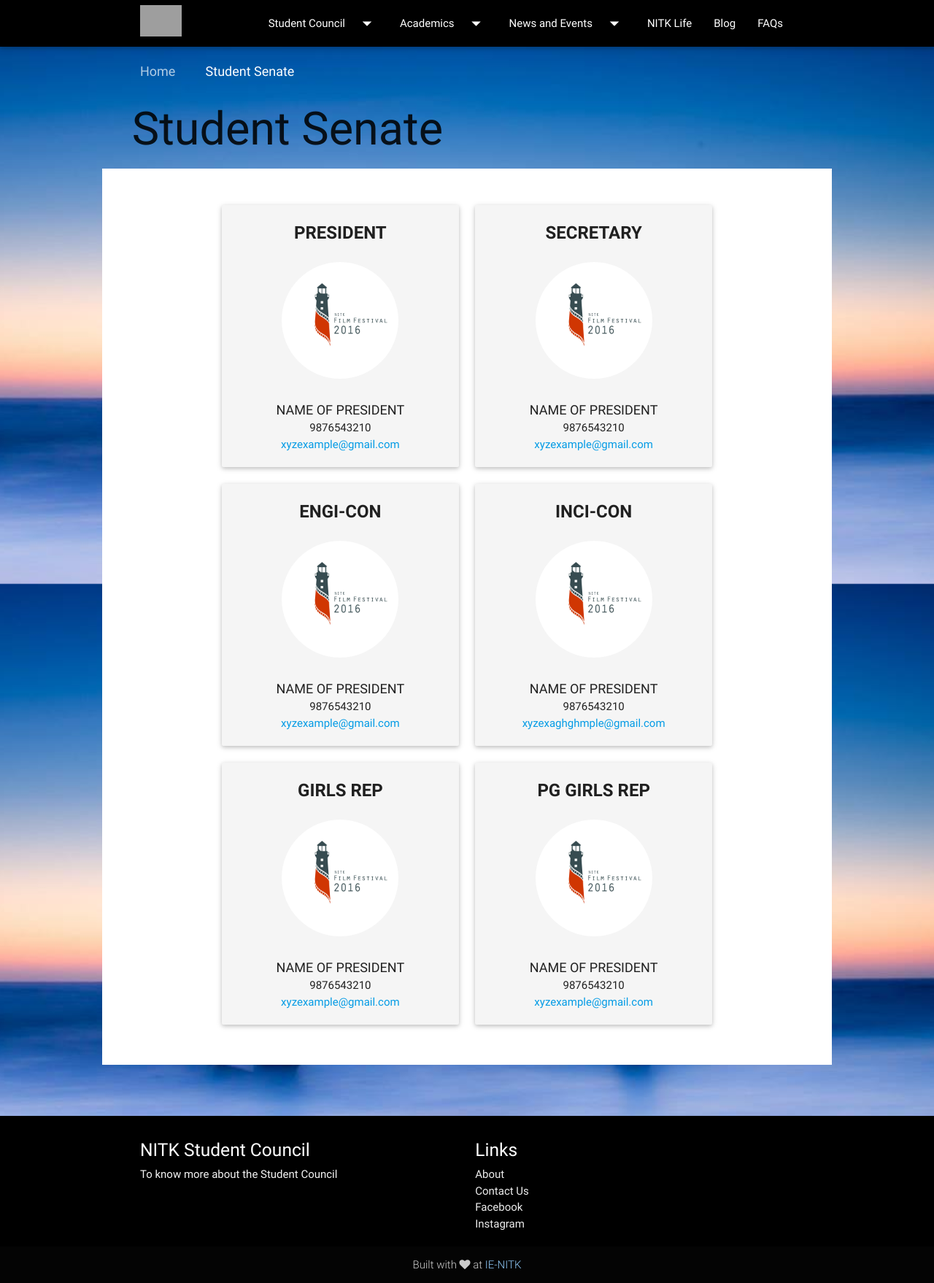
After one commit to devmonster423/django-student-web, a Django app: template src/templates/senate.html in a window 1280 px wide. The commit adds this page. Shown: the whole page at 73% size. Run offline with Django 3.2, Linux system fonts and the light colour scheme; the template is opened without the code that fills it, so the values that code supplies are empty; some libraries are stand-ins or nearby versions; grey boxes are pictures that could not be loaded.

Commit message:
Fixed represent, added senate

```diff
--- /dev/null
+++ b/src/templates/senate.html
@@ -0,0 +1,100 @@
+{% extends "static.html" %}
+{% load staticfiles %}
+{% block page-info %}
+<div class="container">
+  <div class="row">
+    <div class="col s12">
+      <a href="/" class="breadcrumb">Home</a>
+      <a href="#!" class="breadcrumb">Student Senate</a>
+    </div>
+  </div>
+  <div class="row">
+    <h1 class="title">Student Senate</h1>
+  </div>
+</div>
+{% endblock %}
+  {% block content %}
+  <br>
+    <div class="container">
+     <div class="row center-align">
+      <div class="col s12 m6">
+        <div class="card-panel grey lighten-4 small">
+            <div class="card-image">
+              <span class="card-title" style="font-weight:bold;font-size:24px;">PRESIDENT</span><br><br>
+              <img class="circle responsive-img" src="{% static 'site/img/filmfestival.jpg' %}" style="width:160px;height:160px;"></img>
+            </div>
+            <div class="card-content">
+            <br><p style="font-size:18px;">NAME OF PRESIDENT</p>
+            <p>9876543210</p>
+            <p><a href="mailto:xyzexample@gmail.com">xyzexample@gmail.com</a></p>
+            </div>
+        </div>
+      </div>
+      <div class="col s12 m6">
+        <div class="card-panel grey lighten-4 small">
+            <div class="card-image">
+              <span class="card-title" style="font-weight:bold;font-size:24px;">SECRETARY</span><br><br>
+              <img class="circle responsive-img" src="{% static 'site/img/filmfestival.jpg' %}" style="width:160px;height:160px;"></img>
+            </div>
+            <div class="card-content">
+            <br><p style="font-size:18px;">NAME OF PRESIDENT</p>
+            <p>9876543210</p>
+            <p><a href="mailto:xyzexample@gmail.com">xyzexample@gmail.com</a></p>
+            </div>
+        </div>
+      </div>
+      <div class="col s12 m6">
+        <div class="card-panel grey lighten-4 small">
+            <div class="card-image">
+              <span class="card-title" style="font-weight:bold;font-size:24px;">ENGI-CON</span><br><br>
+              <img class="circle responsive-img" src="{% static 'site/img/filmfestival.jpg' %}" style="width:160px;height:160px;"></img>
+            </div>
+            <div class="card-content">
+            <br><p style="font-size:18px;">NAME OF PRESIDENT</p>
+            <p>9876543210</p>
+            <p><a href="mailto:xyzexample@gmail.com">xyzexample@gmail.com</a></p>
+            </div>
+        </div>
+      </div>
+      <div class="col s12 m6">
+        <div class="card-panel grey lighten-4 small">
+            <div class="card-image">
+              <span class="card-title" style="font-weight:bold;font-size:24px;">INCI-CON</span><br><br>
+              <img class="circle responsive-img" src="{% static 'site/img/filmfestival.jpg' %}" style="width:160px;height:160px;"></img>
+            </div>
+            <div class="card-content">
+            <br><p style="font-size:18px;">NAME OF PRESIDENT</p>
+            <p>9876543210</p>
+            <p><a href="mailto:xyzexaghghmple@gmail">xyzexaghghmple@gmail.com</a></p>
+            </div>
+        </div>
+      </div>
+       <div class="col s12 m6">
+        <div class="card-panel grey lighten-4 small">
+            <div class="card-image">
+              <span class="card-title" style="font-weight:bold;font-size:24px;">GIRLS REP</span><br><br>
+              <img class="circle responsive-img" src="{% static 'site/img/filmfestival.jpg' %}" style="width:160px;height:160px;"></img>
+            </div>
+            <div class="card-content">
+            <br><p style="font-size:18px;">NAME OF PRESIDENT</p>
+            <p>9876543210</p>
+            <p><a href="mailto:xyzexample@gmail.com">xyzexample@gmail.com</a></p>
+            </div>
+        </div>
+      </div>
+      <div class="col s12 m6">
+        <div class="card-panel grey lighten-4 small">
+            <div class="card-image">
+              <span class="card-title" style="font-weight:bold;font-size:24px;">PG GIRLS REP</span><br><br>
+              <img class="circle responsive-img" src="{% static 'site/img/filmfestival.jpg' %}" style="width:160px;height:160px;"></img>
+            </div>
+            <div class="card-content">
+            <br><p style="font-size:18px;">NAME OF PRESIDENT</p>
+            <p>9876543210</p>
+            <p><a href="mailto:xyzexample@gmail.com">xyzexample@gmail.com</a></p>
+            </div>
+        </div>
+      </div>
+     </div>
+    </div>
+  {% endblock %}
--- a/src/website/urls.py
+++ b/src/website/urls.py
@@ -13,4 +13,5 @@ urlpatterns = [
     url(r'^news/(?P<num>[0-9]+)/$', views.newsPage, name='eachNews'),
     url(r'^faq/',views.FAQ.as_view(),name='faq'),
 	url(r'^resources/',views.Resources.as_view(),name='resources'),
+    url(r'^senate/',views.SenatePage.as_view(),name='senate'),
 ]
--- a/src/website/views.py
+++ b/src/website/views.py
@@ -19,6 +19,9 @@ class ContactNumbers(generic.TemplateView):
 
 class NitkLifePage(generic.TemplateView):
     template_name = "nitk_life.html"
+
+class SenatePage(generic.TemplateView):
+    template_name = "senate.html"
 
 class FAQ(generic.TemplateView):
     template_name="faq.html"
```
Also changed, not shown: src/templates/represent.html (+43 -42 lines).
